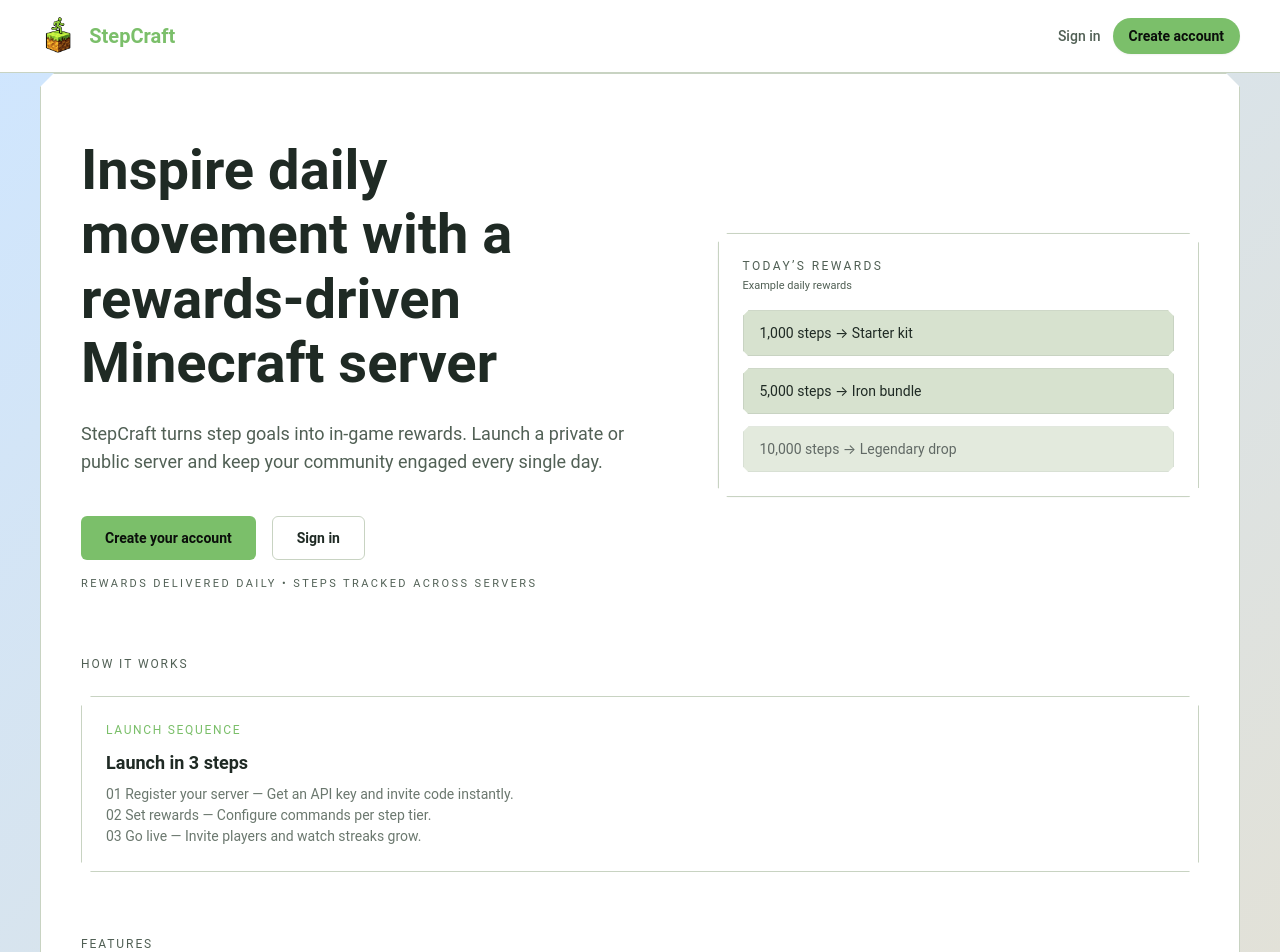
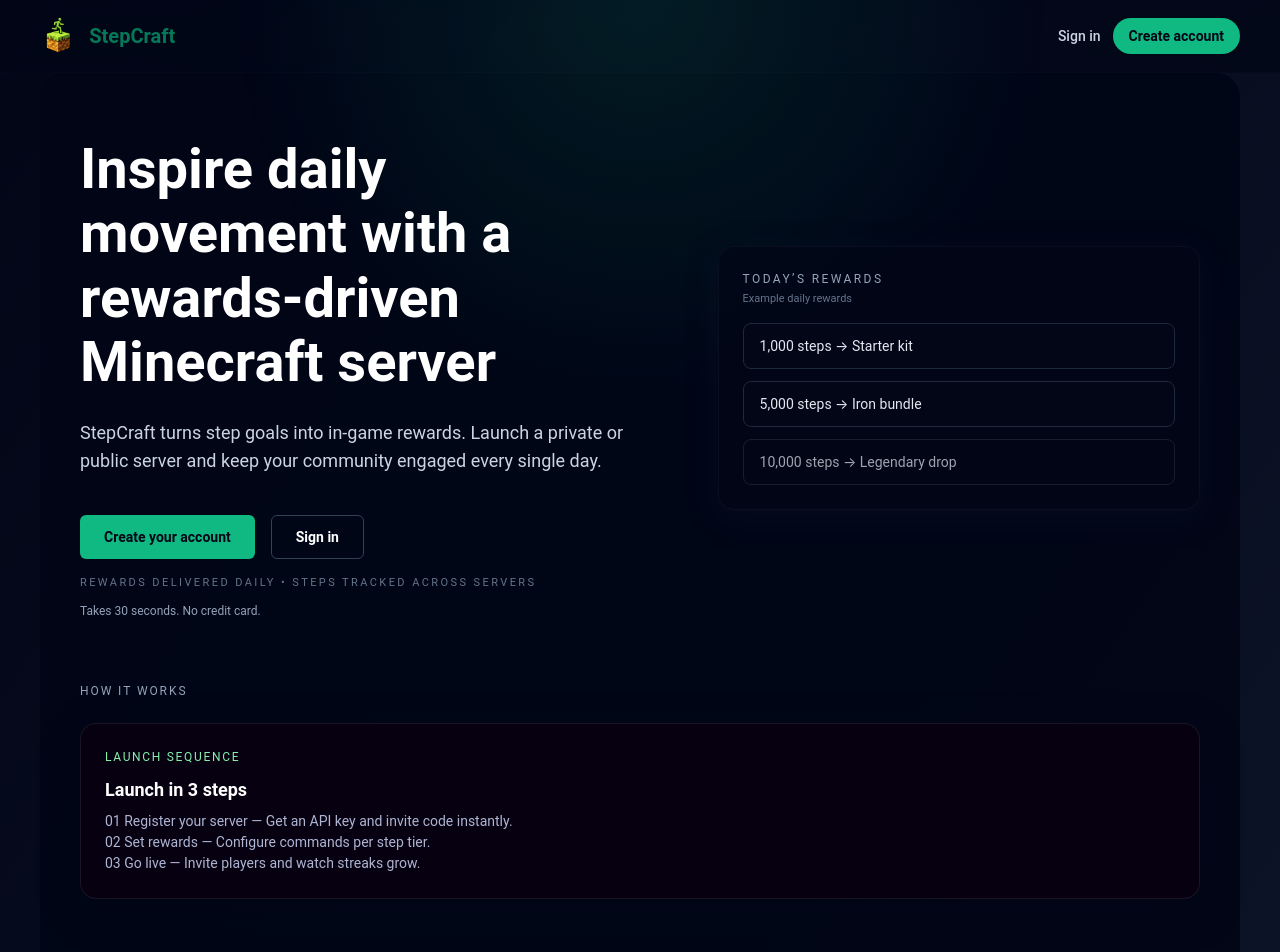
Before and after one commit to JaggerBean/FitCollector, a React (Vite) app in the folder Stepcraft_React/: page / in a window 1280 px wide. Shown: the top 952 px of the page. Built offline with nearby package versions, Linux system fonts and the light colour scheme; no server answers.

Commit message:
undid the palette change

```diff
--- a/Stepcraft_React/src/components/Layout.tsx
+++ b/Stepcraft_React/src/components/Layout.tsx
@@ -2,23 +2,24 @@ import { Link } from "react-router-dom";
 import type { ReactNode } from "react";
 import { useAuthContext } from "../app/AuthContext";
 
-export function Layout({ children }: { title?: string; children: ReactNode }) {
+export function Layout({ title, children }: { title?: string; children: ReactNode }) {
   const { isAuthenticated, logout } = useAuthContext();
 
   return (
-    <div className="flex min-h-screen flex-col app-shell">
-      <header className="app-header border-b border-default backdrop-blur">
+    <div className="flex min-h-screen flex-col bg-gradient-to-br from-slate-950 to-slate-900">
+      <header className="border-b border-slate-900/20 bg-slate-950/70 backdrop-blur">
         <div className="mx-auto flex h-16 w-full max-w-[1280px] items-center justify-between px-6 md:h-[72px] md:px-10">
         <div>
           <Link to="/" className="flex items-center gap-3">
             <img src="/logo.png" alt="StepCraft" className="h-10 w-auto" />
-            <div className="text-xl font-semibold text-accent">StepCraft</div>
+            <div className="text-xl font-semibold text-emerald-700 dark:text-emerald-200">StepCraft</div>
           </Link>
+          {title ? <div className="text-sm text-slate-500 dark:text-slate-400">{title}</div> : null}
         </div>
         {isAuthenticated ? (
           <button
             onClick={logout}
-            className="btn-secondary rounded-full px-4 py-2 text-sm font-medium shadow-sm transition focus-visible:outline-none focus-visible:ring-2 focus-visible:ring-[color:var(--accent-1)]"
+            className="rounded-full border border-emerald-200 bg-white px-4 py-2 text-sm font-medium text-emerald-700 shadow-sm transition hover:border-emerald-300 hover:bg-emerald-50 focus-visible:outline-none focus-visible:ring-2 focus-visible:ring-emerald-400 dark:border-slate-700 dark:bg-slate-900 dark:text-emerald-200"
           >
             Sign out
           </button>
@@ -26,13 +27,13 @@ export function Layout({ children }: { title?: string; children: ReactNode }) {
           <div className="flex items-center gap-3">
             <Link
               to="/login"
-              className="text-sm font-medium text-muted hover:text-[color:var(--accent-1)] focus-visible:outline-none focus-visible:ring-2 focus-visible:ring-[color:var(--accent-1)]"
+              className="text-sm font-medium text-slate-300 hover:text-emerald-300 focus-visible:outline-none focus-visible:ring-2 focus-visible:ring-emerald-400"
             >
               Sign in
             </Link>
             <Link
               to="/account/register"
-              className="btn-primary rounded-full px-4 py-2 text-sm font-semibold shadow-sm transition focus-visible:outline-none focus-visible:ring-2 focus-visible:ring-[color:var(--accent-1)]"
+              className="rounded-full bg-emerald-500 px-4 py-2 text-sm font-semibold text-slate-950 shadow-sm transition hover:bg-emerald-400 focus-visible:outline-none focus-visible:ring-2 focus-visible:ring-emerald-400"
             >
               Create account
             </Link>
@@ -41,14 +42,14 @@ export function Layout({ children }: { title?: string; children: ReactNode }) {
         </div>
       </header>
       <main className="mx-auto w-full max-w-[1280px] flex-1 px-6 pb-16 md:px-10">{children}</main>
-      <footer className="app-footer mt-10 border-t border-default">
-        <div className="mx-auto flex w-full max-w-[1280px] items-center justify-between px-6 py-6 text-xs text-muted md:px-10">
+      <footer className="mt-10 border-t border-slate-800/70 bg-slate-950/80">
+        <div className="mx-auto flex w-full max-w-[1280px] items-center justify-between px-6 py-6 text-xs text-slate-500 md:px-10">
           <div>© {new Date().getFullYear()} StepCraft</div>
           <div className="flex items-center gap-3">
             <a
               href="#"
               aria-label="StepCraft Minecraft mod page (coming soon)"
-              className="flex h-9 w-9 items-center justify-center rounded-full border border-default text-muted transition hover:border-[color:var(--accent-1)] hover:text-[color:var(--accent-1)]"
+              className="flex h-9 w-9 items-center justify-center rounded-full border border-slate-800 text-slate-300 transition hover:border-emerald-400/60 hover:text-emerald-200"
             >
               <svg viewBox="0 0 24 24" className="h-4 w-4" aria-hidden="true" fill="currentColor">
                 <path d="M12 2 2.5 7v10L12 22l9.5-5V7L12 2zm0 2.2 7.3 3.8L12 12 4.7 8l7.3-3.8zm-7 5.9L11 13.9v5.9l-6-3.2v-6.5zm14 0v6.5l-6 3.2v-5.9l6-3.8z" />
@@ -57,7 +58,7 @@ export function Layout({ children }: { title?: string; children: ReactNode }) {
             <a
               href="#"
               aria-label="StepCraft phone app (coming soon)"
-              className="flex h-9 w-9 items-center justify-center rounded-full border border-default text-muted transition hover:border-[color:var(--accent-1)] hover:text-[color:var(--accent-1)]"
+              className="flex h-9 w-9 items-center justify-center rounded-full border border-slate-800 text-slate-300 transition hover:border-emerald-400/60 hover:text-emerald-200"
             >
               <svg viewBox="0 0 24 24" className="h-4 w-4" aria-hidden="true" fill="currentColor">
                 <path d="M8 2h8a2 2 0 0 1 2 2v16a2 2 0 0 1-2 2H8a2 2 0 0 1-2-2V4a2 2 0 0 1 2-2zm0 2v16h8V4H8zm4 13.5a1.25 1.25 0 1 0 0 2.5 1.25 1.25 0 0 0 0-2.5z" />
--- a/Stepcraft_React/src/components/MagicBento.css
+++ b/Stepcraft_React/src/components/MagicBento.css
@@ -22,35 +22,24 @@
 
 .magic-bento-card {
   position: relative;
-  border-radius: 0;
+  border-radius: 16px;
   padding: 24px;
-  background: var(--surface-1);
-  border: 1px solid var(--border-1);
-  box-shadow: var(--shadow-1);
-  color: var(--text-1);
+  background: #060010;
+  border: 1px solid rgba(255, 255, 255, 0.08);
+  box-shadow: 0 12px 40px rgba(2, 6, 23, 0.35);
+  color: #e2e8f0;
   min-height: 150px;
   display: flex;
   flex-direction: column;
   justify-content: space-between;
   overflow: hidden;
-  --pixel: 10px;
-  clip-path: polygon(
-    0 var(--pixel),
-    var(--pixel) 0,
-    calc(100% - var(--pixel)) 0,
-    100% var(--pixel),
-    100% calc(100% - var(--pixel)),
-    calc(100% - var(--pixel)) 100%,
-    var(--pixel) 100%,
-    0 calc(100% - var(--pixel))
-  );
 }
 
 .magic-bento-card--border-glow::before {
   content: "";
   position: absolute;
   inset: -1px;
-  border-radius: 0;
+  border-radius: 20px;
   padding: 1px;
   background: radial-gradient(
     circle at var(--glow-x, 50%) var(--glow-y, 50%),
@@ -60,27 +49,26 @@
   pointer-events: none;
   opacity: var(--glow-intensity, 0);
   transition: opacity 0.2s ease;
-  clip-path: inherit;
 }
 
 .magic-bento-card__label {
   font-size: 12px;
   letter-spacing: 0.14em;
   text-transform: uppercase;
-  color: var(--accent-1);
+  color: #86efac;
 }
 
 .magic-bento-card__title {
   font-size: 18px;
   font-weight: 600;
-  color: var(--text-1);
+  color: #ffffff;
   margin-top: 10px;
 }
 
 .magic-bento-card__description {
   margin-top: 8px;
   font-size: 14px;
-  color: var(--text-2);
+  color: #cbd5f5;
   white-space: pre-line;
 }
 
@@ -94,9 +82,9 @@
 }
 
 .magic-bento-card.magic-bento-card--quote {
-  background: rgba(var(--accent-rgb), 0.12);
-  border-color: rgba(var(--accent-rgb), 0.35);
-  color: var(--text-1);
+  background: rgba(16, 185, 129, 0.12);
+  border-color: rgba(16, 185, 129, 0.35);
+  color: #d1fae5;
 }
 
 @media (max-width: 1024px) {
--- a/Stepcraft_React/src/components/MagicBento.tsx
+++ b/Stepcraft_React/src/components/MagicBento.tsx
@@ -211,8 +211,8 @@ const ParticleCard = ({
       const centerY = rect.height / 2;
 
       if (enableTilt) {
-        const rotateX = ((y - centerY) / centerY) * -6 * strength;
-        const rotateY = ((x - centerX) / centerX) * 6 * strength;
+        const rotateX = ((y - centerY) / centerY) * -10 * strength;
+        const rotateY = ((x - centerX) / centerX) * 10 * strength;
 
         gsap.to(element, {
           rotateX,
--- a/Stepcraft_React/src/index.css
+++ b/Stepcraft_React/src/index.css
@@ -4,120 +4,13 @@
 
 :root {
   color-scheme: light dark;
-  --bg-1: #cfe6ff;
-  --bg-2: #eadfc7;
-  --surface-1: #ffffff;
-  --surface-2: #d7e2cf;
-  --border-1: #c8d3c2;
-  --text-1: #1f2a24;
-  --text-2: #516055;
-  --accent-1: #7bbf6a;
-  --accent-2: #d2a45c;
-  --accent-rgb: 123 191 106;
-  --accent-1-contrast: #0b0f0b;
-  --shadow-1: 0 12px 40px rgba(31, 42, 36, 0.15);
-}
-
-.dark {
-  --bg-1: #07040f;
-  --bg-2: #120718;
-  --surface-1: #0f0916;
-  --surface-2: #160b22;
-  --border-1: #3a1a4d;
-  --text-1: #f8fafc;
-  --text-2: #cbd5f5;
-  --accent-1: #c084fc;
-  --accent-2: #f472b6;
-  --accent-rgb: 192 132 252;
-  --accent-1-contrast: #0b0f0b;
-  --shadow-1: 0 12px 40px rgba(2, 6, 23, 0.45);
 }
 
 body {
-  background: var(--bg-1);
-  color: var(--text-1);
+  @apply bg-slate-50 text-slate-900 dark:bg-slate-950 dark:text-slate-100;
   font-family: "Roboto", system-ui, -apple-system, BlinkMacSystemFont, "Segoe UI", sans-serif;
 }
 
 #root {
   min-height: 100vh;
 }
-
-@layer components {
-  .app-shell {
-    background: linear-gradient(135deg, var(--bg-1), var(--bg-2));
-    color: var(--text-1);
-  }
-
-  .app-header,
-  .app-footer {
-    background: var(--surface-1);
-  }
-
-  .app-panel {
-    background: var(--surface-1);
-    border: 1px solid var(--border-1);
-    box-shadow: var(--shadow-1);
-    color: var(--text-1);
-  }
-
-  .app-panel-soft {
-    background: var(--surface-2);
-    border: 1px solid var(--border-1);
-    color: var(--text-1);
-  }
-
-  .text-muted {
-    color: var(--text-2);
-  }
-
-  .text-accent {
-    color: var(--accent-1);
-  }
-
-  .border-default {
-    border-color: var(--border-1);
-  }
-
-  .btn-primary {
-    background: var(--accent-1);
-    color: var(--accent-1-contrast);
-  }
-
-  .btn-primary:hover {
-    filter: brightness(1.05);
-  }
-
-  .btn-secondary {
-    border: 1px solid var(--border-1);
-    color: var(--text-1);
-    background: transparent;
-  }
-
-  .btn-secondary:hover {
-    border-color: var(--accent-1);
-    color: var(--accent-1);
-  }
-
-  .pixel-corners {
-    --pixel: 10px;
-    clip-path: polygon(
-      0 var(--pixel),
-      var(--pixel) 0,
-      calc(100% - var(--pixel)) 0,
-      100% var(--pixel),
-      100% calc(100% - var(--pixel)),
-      calc(100% - var(--pixel)) 100%,
-      var(--pixel) 100%,
-      0 calc(100% - var(--pixel))
-    );
-  }
-
-  .pixel-corners-sm {
-    --pixel: 6px;
-  }
-
-  .pixel-corners-lg {
-    --pixel: 14px;
-  }
-}
--- a/Stepcraft_React/src/pages/LandingPage.tsx
+++ b/Stepcraft_React/src/pages/LandingPage.tsx
@@ -16,16 +16,16 @@ export default function LandingPage() {
 
   return (
     <Layout>
-      <div className="app-panel pixel-corners pixel-corners-lg px-6 py-16 md:px-10">
-        <div className="pointer-events-none absolute inset-x-0 top-0 h-96 bg-[radial-gradient(circle_at_top,rgba(var(--accent-rgb),0.16),transparent_55%)]" />
+      <div className="rounded-3xl bg-slate-950/95 px-6 py-16 md:px-10">
+        <div className="pointer-events-none absolute inset-x-0 top-0 h-96 bg-[radial-gradient(circle_at_top,rgba(16,185,129,0.12),transparent_55%)]" />
         <div className="space-y-12 md:space-y-16">
           <section className="relative">
             <div className="grid gap-12 lg:grid-cols-[1.1fr_0.9fr] lg:items-center">
               <div className="max-w-xl">
-                <h1 className="text-[2.5rem] font-bold leading-[1.15] text-[color:var(--text-1)] md:text-[3.5rem]">
+                <h1 className="text-[2.5rem] font-bold leading-[1.15] text-white md:text-[3.5rem]">
                   Inspire daily movement with a rewards-driven Minecraft server
                 </h1>
-                <p className="mt-6 text-base leading-relaxed text-muted md:text-lg">
+                <p className="mt-6 text-base leading-relaxed text-slate-300 md:text-lg">
                   StepCraft turns step goals into in-game rewards. Launch a private or public server and keep your
                   community engaged every single day.
                 </p>
@@ -33,7 +33,7 @@ export default function LandingPage() {
                   {isAuthenticated ? (
                     <Link
                       to="/dashboard"
-                      className="btn-primary flex h-11 items-center justify-center rounded-md px-6 text-sm font-semibold transition focus-visible:outline-none focus-visible:ring-2 focus-visible:ring-[color:var(--accent-1)]"
+                      className="flex h-11 items-center justify-center rounded-md bg-emerald-500 px-6 text-sm font-semibold text-slate-950 transition hover:bg-emerald-400 focus-visible:outline-none focus-visible:ring-2 focus-visible:ring-emerald-300"
                     >
                       Go to dashboard
                     </Link>
@@ -41,26 +41,27 @@ export default function LandingPage() {
                     <>
                       <Link
                         to="/account/register"
-                        className="btn-primary flex h-11 items-center justify-center rounded-md px-6 text-sm font-semibold transition focus-visible:outline-none focus-visible:ring-2 focus-visible:ring-[color:var(--accent-1)]"
+                        className="flex h-11 items-center justify-center rounded-md bg-emerald-500 px-6 text-sm font-semibold text-slate-950 transition hover:bg-emerald-400 focus-visible:outline-none focus-visible:ring-2 focus-visible:ring-emerald-300"
                       >
                         Create your account
                       </Link>
                       <Link
                         to="/login"
-                        className="btn-secondary flex h-11 items-center justify-center rounded-md px-6 text-sm font-semibold transition focus-visible:outline-none focus-visible:ring-2 focus-visible:ring-[color:var(--accent-1)]"
+                        className="flex h-11 items-center justify-center rounded-md border border-slate-700 px-6 text-sm font-semibold text-white transition hover:border-slate-500 focus-visible:outline-none focus-visible:ring-2 focus-visible:ring-emerald-300"
                       >
                         Sign in
                       </Link>
                     </>
                   )}
                 </div>
-                <p className="mt-4 text-[11px] uppercase tracking-[0.22em] text-muted">
+                <p className="mt-4 text-[11px] uppercase tracking-[0.22em] text-slate-500">
                   Rewards delivered daily • Steps tracked across servers
                 </p>
+                <div className="mt-3 text-xs text-slate-400">Takes 30 seconds. No credit card.</div>
               </div>
-              <div className="app-panel pixel-corners p-6">
-                <div className="text-xs uppercase tracking-[0.2em] text-muted">Today’s rewards</div>
-                <div className="mt-1 text-[11px] text-muted">Example daily rewards</div>
+              <div className="rounded-2xl border border-slate-900/60 bg-slate-950/60 p-6 shadow-[0_8px_30px_rgba(15,23,42,0.35)]">
+                <div className="text-xs uppercase tracking-[0.2em] text-slate-400">Today’s rewards</div>
+                <div className="mt-1 text-[11px] text-slate-500">Example daily rewards</div>
                 <div className="mt-4 space-y-3">
                   {[
                     "1,000 steps → Starter kit",
@@ -69,7 +70,7 @@ export default function LandingPage() {
                   ].map((line, index) => (
                       <div
                         key={line}
-                        className={`app-panel-soft pixel-corners pixel-corners-sm px-4 py-3 text-sm ${
+                        className={`rounded-lg border border-slate-800 bg-slate-950 px-4 py-3 text-sm text-slate-200 ${
                           index === 2 ? "opacity-70" : ""
                         }`}
                       >
@@ -83,13 +84,13 @@ export default function LandingPage() {
           </section>
 
           <section className="space-y-6">
-          <div className="text-xs uppercase tracking-[0.16em] text-muted">How it works</div>
+          <div className="text-xs uppercase tracking-[0.16em] text-slate-400">How it works</div>
           <MagicBento
-            glowColor="var(--accent-rgb)"
+            glowColor="45, 212, 191"
             enableTilt
             cards={[
               {
-                color: "var(--surface-1)",
+                color: "#060010",
                 title: "Launch in 3 steps",
                 description:
                   "01  Register your server — Get an API key and invite code instantly.\n" +
@@ -103,25 +104,25 @@ export default function LandingPage() {
         </section>
 
           <section className="space-y-6">
-          <div className="text-xs uppercase tracking-[0.16em] text-muted">Features</div>
+          <div className="text-xs uppercase tracking-[0.16em] text-slate-400">Features</div>
           <MagicBento
-            glowColor="var(--accent-rgb)"
+            glowColor="45, 212, 191"
             enableTilt
             cards={[
               {
-                color: "var(--surface-1)",
+                color: "#060010",
                 title: "Control who joins your server",
                 description: "Invite codes keep your private community secure.",
                 label: "Access",
               },
               {
-                color: "var(--surface-1)",
+                color: "#060010",
                 title: "Automate rewards for step streaks",
                 description: "Reward tiers run commands the moment goals are hit.",
                 label: "Automation",
               },
               {
-                color: "var(--surface-1)",
+                color: "#060010",
                 title: "Bring players back daily",
                 description: "Push alerts keep streaks alive and servers active.",
                 label: "Engagement",
@@ -131,13 +132,13 @@ export default function LandingPage() {
         </section>
 
           <section className="space-y-6">
-          <div className="text-xs uppercase tracking-[0.16em] text-muted">Trust & community</div>
+          <div className="text-xs uppercase tracking-[0.16em] text-slate-400">Trust & community</div>
           <MagicBento
-            glowColor="var(--accent-rgb)"
+            glowColor="45, 212, 191"
             enableTilt
             cards={[
               {
-                color: "var(--surface-1)",
+                color: "#060010",
                 title: "Why communities love it",
                 description:
                   "• Automated rewards and claim tracking\n" +
@@ -146,7 +147,7 @@ export default function LandingPage() {
                 label: "Outcomes",
               },
               {
-                color: "var(--surface-1)",
+                color: "#060010",
                 title: "Community admin",
                 description:
                   "“We doubled daily activity in two weeks. Players log in just to hit the next step tier.”",
@@ -156,13 +157,13 @@ export default function LandingPage() {
           />
         </section>
 
-          <section className="app-panel pixel-corners p-8 text-center">
-          <h2 className="text-2xl font-semibold text-[color:var(--text-1)]">Ready to build your StepCraft community?</h2>
-          <p className="mt-2 text-sm text-muted">Create your account and launch in minutes.</p>
+          <section className="rounded-2xl border border-slate-800 bg-slate-950/70 p-8 text-center">
+          <h2 className="text-2xl font-semibold text-white">Ready to build your StepCraft community?</h2>
+          <p className="mt-2 text-sm text-slate-400">Create your account and launch in minutes.</p>
           <div className="mt-6 flex justify-center">
             <Link
               to={isAuthenticated ? "/dashboard" : "/account/register"}
-              className="btn-primary flex h-11 items-center justify-center rounded-md px-6 text-sm font-semibold transition focus-visible:outline-none focus-visible:ring-2 focus-visible:ring-[color:var(--accent-1)]"
+              className="flex h-11 items-center justify-center rounded-md bg-emerald-500 px-6 text-sm font-semibold text-slate-950 transition hover:bg-emerald-400 focus-visible:outline-none focus-visible:ring-2 focus-visible:ring-emerald-300"
             >
               {isAuthenticated ? "Go to dashboard" : "Create your account"}
             </Link>
```
Also changed, not shown: Stepcraft_React/index.html (+1 -10 lines).
